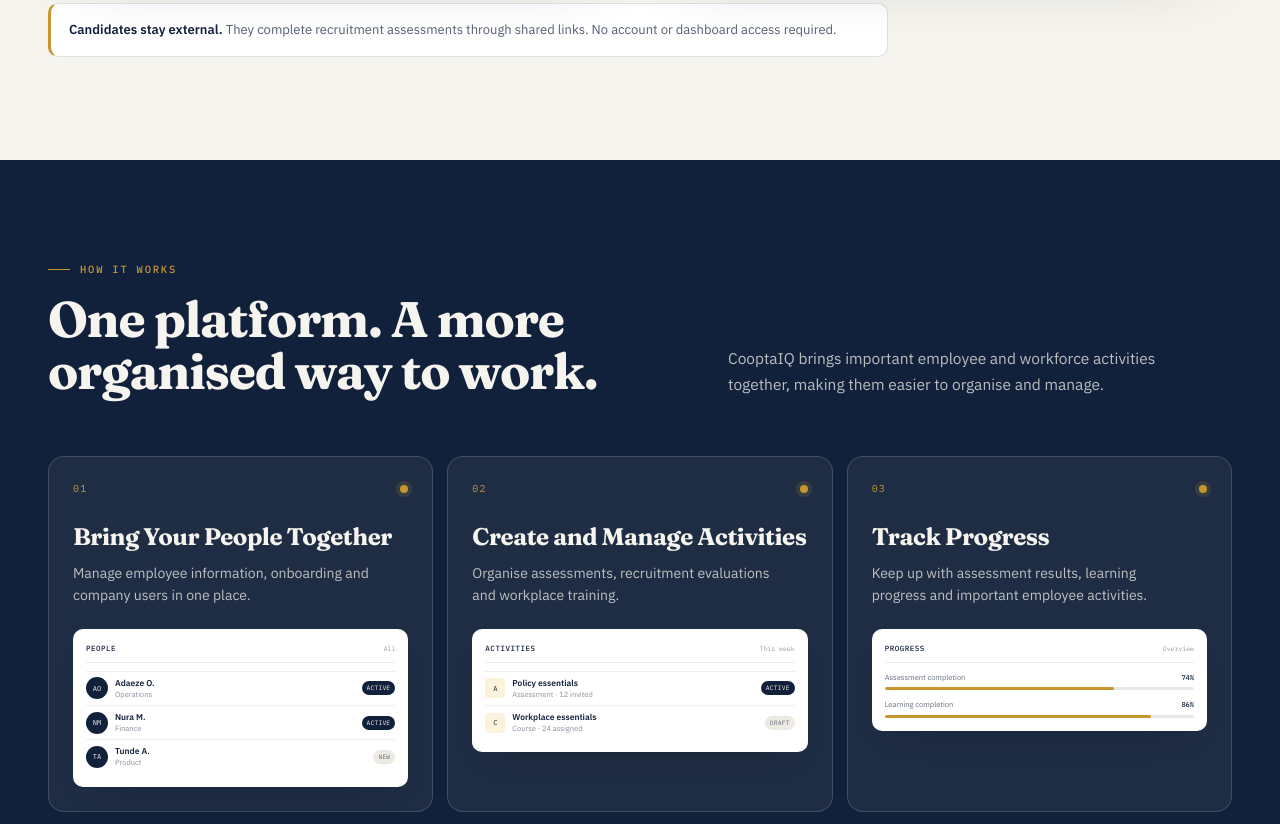
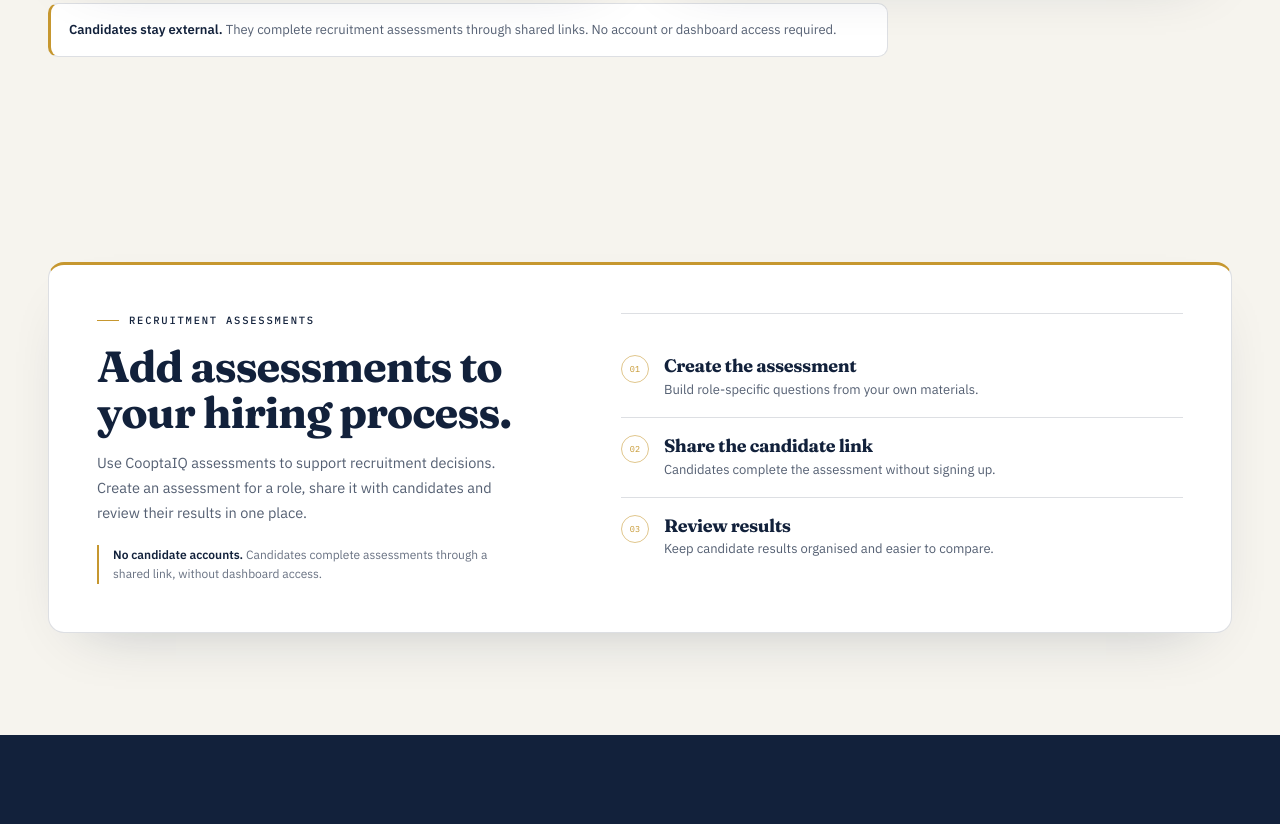
Before and after one commit to Zackworkspace2/cooptaiq-landing, a plain HTML site: page index.html in a window 1280 px wide. Shown: the part 1796-2620 px from the top of the page. Drawn offline with Linux system fonts and the light colour scheme.

Commit message:
Clarify recruitment assessment workflow

```diff
--- a/index.html
+++ b/index.html
@@ -4,7 +4,7 @@
   <meta charset="UTF-8">
   <meta name="viewport" content="width=device-width, initial-scale=1.0">
   <title>CooptaIQ — Admitted. Assessed. Confirmed.</title>
-  <meta name="description" content="CooptaIQ brings employee onboarding, people management, assessments and workplace learning together in one platform.">
+  <meta name="description" content="CooptaIQ brings recruitment assessments, employee onboarding, people management and workplace learning together in one platform.">
   <meta name="theme-color" content="#F6F4EE">
   <meta name="form-endpoint" content="https://formspree.io/f/maeoejay">
   <script>
@@ -29,7 +29,7 @@
     })();
   </script>
   <meta property="og:title" content="CooptaIQ — Admitted. Assessed. Confirmed.">
-  <meta property="og:description" content="A better way to manage people, assessments and workplace learning.">
+  <meta property="og:description" content="A better way to manage recruitment assessments, people and workplace learning.">
   <meta property="og:type" content="website">
   <link rel="icon" href="assets/favicon.svg" type="image/svg+xml">
   <link rel="preconnect" href="https://fonts.googleapis.com">
@@ -77,9 +77,9 @@
     <section class="hero" id="home">
       <div class="container hero-grid">
         <div class="hero-copy">
-          <p class="eyebrow"><span class="eyebrow-rule" aria-hidden="true"></span>People, assessments and learning</p>
+          <p class="eyebrow"><span class="eyebrow-rule" aria-hidden="true"></span>Recruitment, people and learning</p>
           <h1>Better ways to bring people in, build skills, and <span class="hero-accent">grow teams.</span></h1>
-          <p class="hero-lede">CooptaIQ brings employee onboarding, people management, assessments and workplace learning together in one platform. Making it easier for companies to manage their people and the processes that help them grow.</p>
+          <p class="hero-lede">CooptaIQ brings recruitment assessments, employee onboarding, people management and workplace learning together in one platform. Making it easier for companies to manage their people and the processes that help them grow.</p>
           <div class="hero-actions">
             <a class="btn btn--primary" href="#waitlist">Join the Waitlist</a>
             <a class="btn btn--secondary" href="#product">Explore CooptaIQ</a>
@@ -187,7 +187,7 @@
             <p class="kicker">What we do</p>
             <h2>Everything your team needs to manage the employee journey.</h2>
           </div>
-          <p>From bringing new people into your organisation to developing existing employees, CooptaIQ helps companies manage important workforce activities in one organised platform.</p>
+          <p>From assessing candidates and bringing new people in to developing existing employees, CooptaIQ helps companies manage important workforce activities in one organised platform.</p>
         </div>
 
         <div class="feature-grid">
@@ -216,12 +216,12 @@
               <span class="feature-num">02</span>
             </div>
             <h3>Recruitment &amp; Assessments</h3>
-            <p>Create assessments, evaluate potential employees and manage assessment results without unnecessary back-and-forth.</p>
+            <p>Run assessments as part of your recruitment process, evaluate candidates and manage results without unnecessary back-and-forth.</p>
             <ul class="chip-list">
+              <li>Candidate assessments</li>
               <li>Assessment creation</li>
-              <li>Candidate links</li>
-              <li>Evaluation</li>
-              <li>Results</li>
+              <li>Shared links</li>
+              <li>Candidate results</li>
             </ul>
           </article>
 
@@ -261,6 +261,33 @@
         </div>
 
         <p class="section-note"><strong>Candidates stay external.</strong> They complete recruitment assessments through shared links. No account or dashboard access required.</p>
+      </div>
+    </section>
+
+    <section class="section section--recruit" id="recruitment">
+      <div class="container">
+        <div class="recruit-panel">
+          <div class="recruit-copy">
+            <p class="kicker">Recruitment assessments</p>
+            <h2>Add assessments to your hiring process.</h2>
+            <p>Use CooptaIQ assessments to support recruitment decisions. Create an assessment for a role, share it with candidates and review their results in one place.</p>
+            <p class="recruit-note"><strong>No candidate accounts.</strong> Candidates complete assessments through a shared link, without dashboard access.</p>
+          </div>
+          <ol class="recruit-steps">
+            <li>
+              <span class="recruit-num">01</span>
+              <div><h3>Create the assessment</h3><p>Build role-specific questions from your own materials.</p></div>
+            </li>
+            <li>
+              <span class="recruit-num">02</span>
+              <div><h3>Share the candidate link</h3><p>Candidates complete the assessment without signing up.</p></div>
+            </li>
+            <li>
+              <span class="recruit-num">03</span>
+              <div><h3>Review results</h3><p>Keep candidate results organised and easier to compare.</p></div>
+            </li>
+          </ol>
+        </div>
       </div>
     </section>
 
--- a/styles.css
+++ b/styles.css
@@ -1048,6 +1048,86 @@ p { color: inherit; }
   line-height: 1.6;
 }
 .section-note strong { color: var(--ink); font-weight: 600; }
+
+/* =========================================================
+   Recruitment assessments
+   ========================================================= */
+
+.section--recruit { background: var(--page); }
+
+.recruit-panel {
+  display: grid;
+  grid-template-columns: minmax(0, 0.9fr) minmax(0, 1.1fr);
+  gap: clamp(32px, 5vw, 64px);
+  padding: clamp(24px, 4.5vw, 48px);
+  background: var(--surface);
+  border: 1px solid var(--line);
+  border-top: 3px solid var(--brass);
+  border-radius: var(--radius);
+  box-shadow: var(--shadow);
+}
+
+.recruit-copy h2 {
+  max-width: 430px;
+  font-size: clamp(31px, 3.4vw, 44px);
+}
+
+.recruit-copy > p:not(.kicker):not(.recruit-note) {
+  max-width: 440px;
+  margin-top: 16px;
+  color: var(--muted);
+  font-size: 14.5px;
+  line-height: 1.7;
+}
+
+.recruit-note {
+  max-width: 430px;
+  margin-top: 20px;
+  padding-left: 14px;
+  border-left: 2px solid var(--brass);
+  color: var(--faint);
+  font-size: 12px;
+  line-height: 1.6;
+}
+.recruit-note strong { color: var(--ink); font-weight: 600; }
+
+.recruit-steps {
+  display: flex;
+  flex-direction: column;
+  justify-content: center;
+  border-top: 1px solid var(--line);
+}
+
+.recruit-steps li {
+  display: flex;
+  align-items: flex-start;
+  gap: 15px;
+  padding: 17px 0;
+  border-bottom: 1px solid var(--line);
+}
+.recruit-steps li:last-child { padding-bottom: 0; border-bottom: 0; }
+
+.recruit-num {
+  display: inline-flex;
+  align-items: center;
+  justify-content: center;
+  width: 28px;
+  height: 28px;
+  flex: 0 0 auto;
+  border: 1px solid rgba(198, 151, 47, 0.55);
+  border-radius: 50%;
+  color: var(--brass);
+  font-family: var(--mono);
+  font-size: 8.5px;
+}
+
+.recruit-steps h3 {
+  margin-bottom: 3px;
+  color: var(--ink);
+  font-size: 18px;
+  line-height: 1.2;
+}
+.recruit-steps p { color: var(--muted); font-size: 13px; line-height: 1.55; }
 
 /* =========================================================
    How it works
@@ -1995,6 +2075,10 @@ p { color: inherit; }
   .feature-grid,
   .who-grid { grid-template-columns: 1fr 1fr; }
   .step-grid { grid-template-columns: 1fr; }
+
+  .recruit-panel { grid-template-columns: 1fr; gap: 26px; }
+  .recruit-copy h2 { max-width: 580px; }
+  .recruit-note { max-width: 580px; }
   .step-card { padding: 24px; }
   .mini-ui { max-width: 430px; }
   .step-card p { max-width: 520px; }
```
